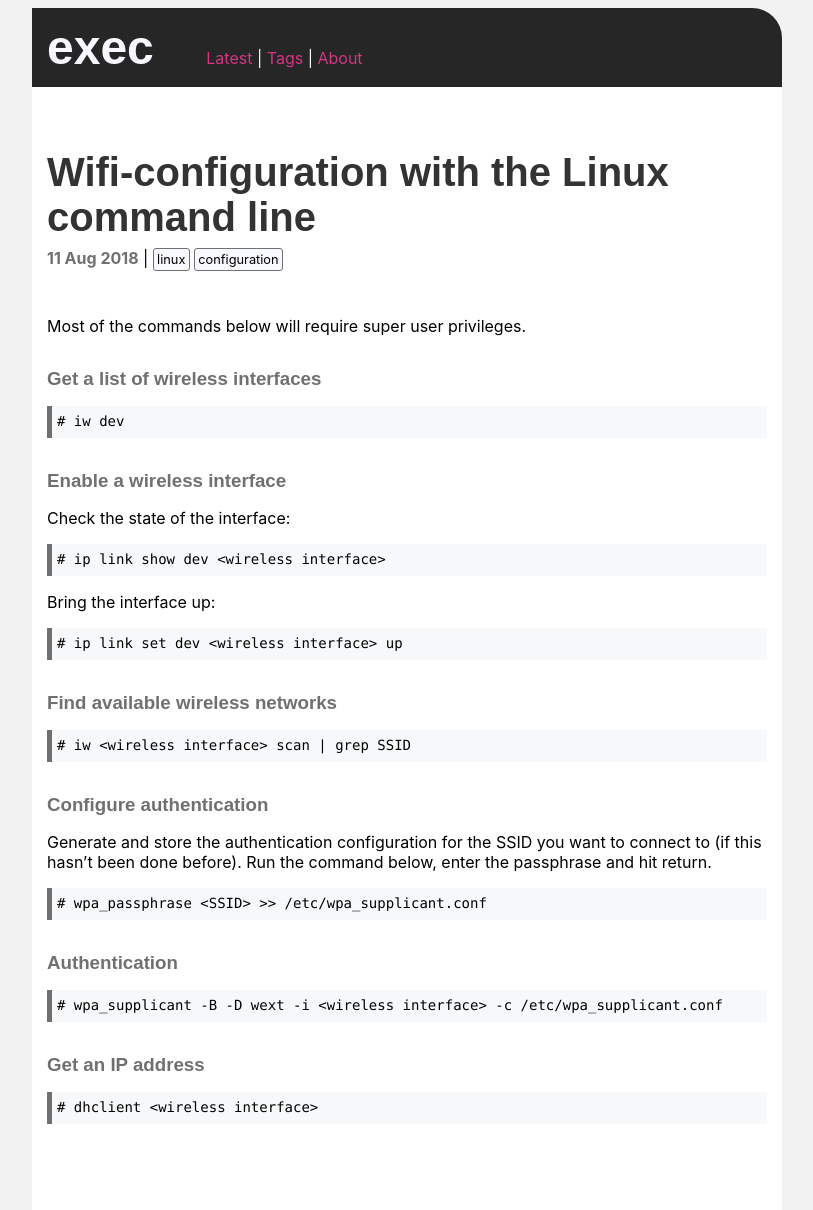
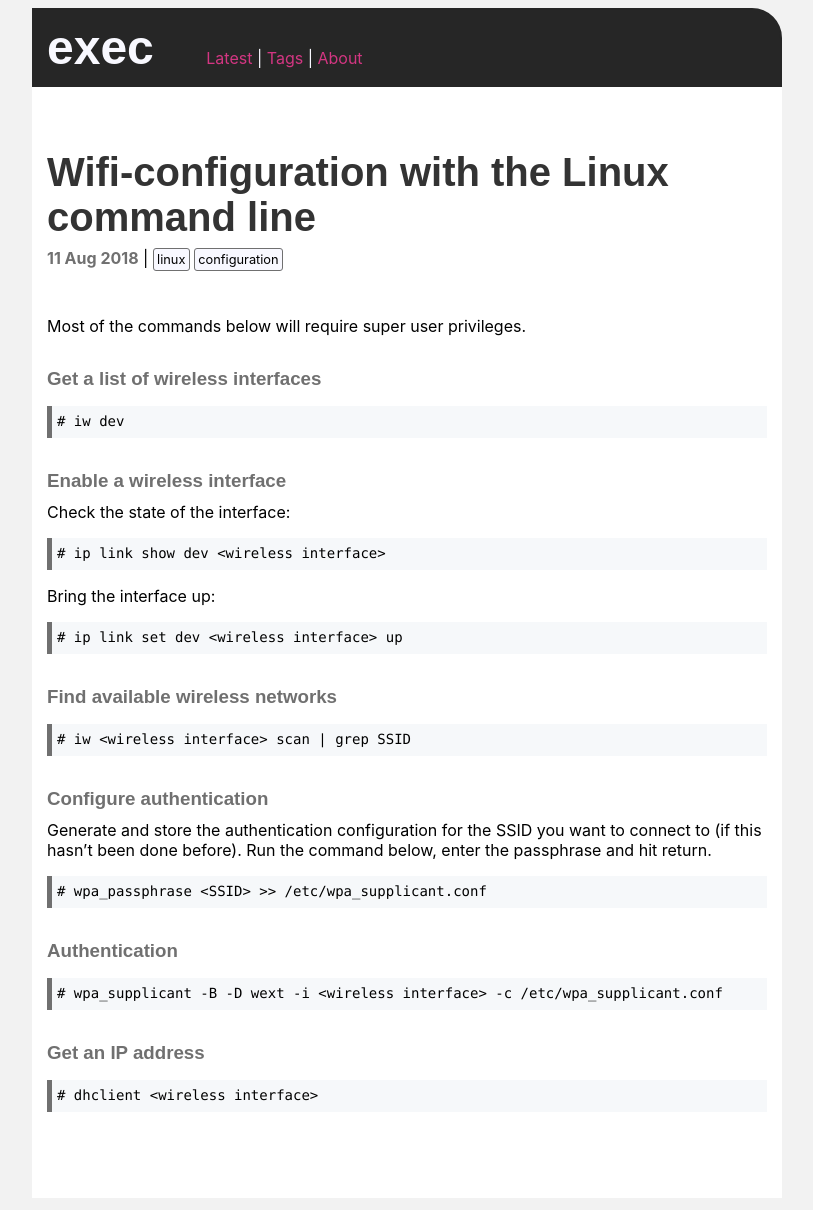
Before and after one commit to execas/execas.github.io, a Jekyll site: the page built from _posts/2018-08-11-wifi-configuration-with-the-linux-command-line.md, in a window 1280 px wide. Shown: the whole page, without its empty margins (233-1046 px from the left). Built offline with Jekyll 4.4.1, drawn with Linux system fonts in a browser that asks for light colours.

Commit message:
Update execas.css

```diff
--- a/css/execas.css
+++ b/css/execas.css
@@ -62,6 +62,10 @@ a strong {
 a:hover,
 a:focus {
   text-decoration: underline;
+}
+
+p {
+     margin-top: 10px;
 }
 
 .header {
```
